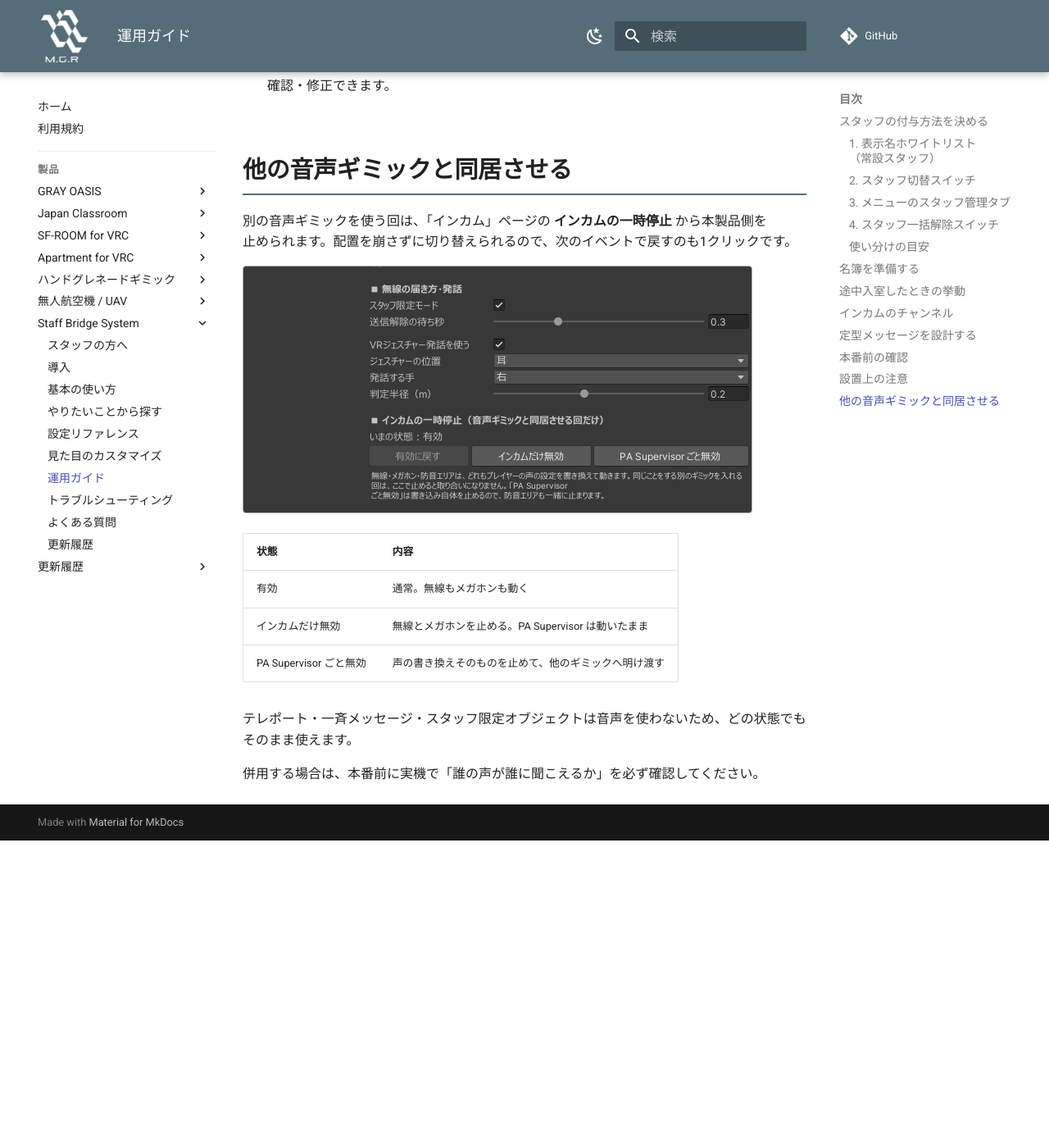
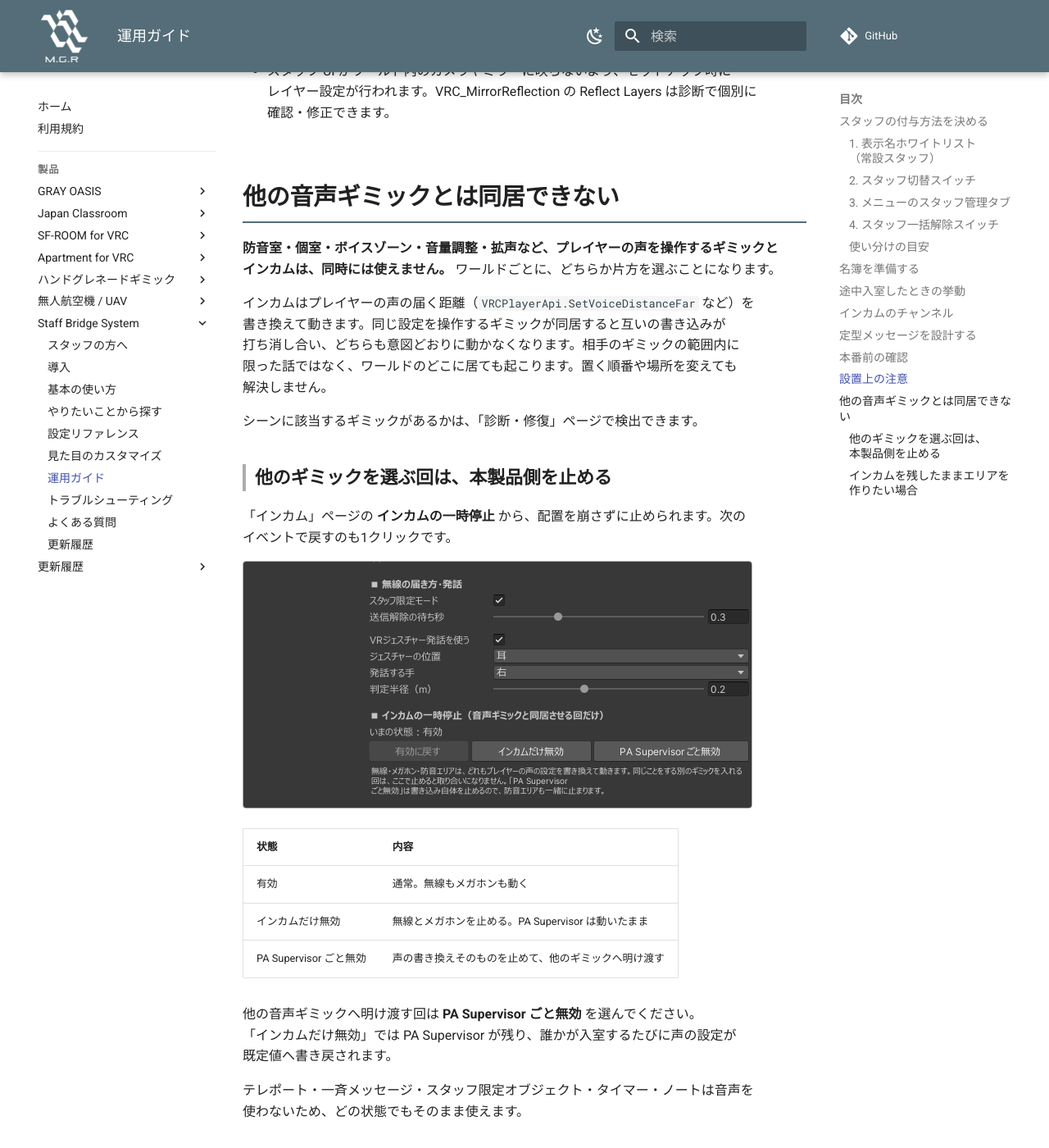
Before and after one commit to MAGURO-git/ProductArchive, an MkDocs documentation site: the page built from docs/staff-bridge-system/operation.md, in a window 1280 px wide and 1400 px high, scrolled down 6621 px. Shown: the whole window at 82% size. Built offline with MkDocs 1.6.1 and Material for MkDocs 9.7.7, drawn with Linux system fonts in a browser that asks for light colours; comment, search, counter and statistics services are not loaded; before the commit the page ends 7646 px from its top, so only the background shows below that; some of the changed text lies outside the part shown.

Commit message:
Staff Bridge System: 音声ギミックとは同居できないことを本文の主張にする
Booth商品文面・診断テキストは「同時には使えません」と断定しているのに、
マニュアルは「同居させる」「干渉する可能性があります」という書き方で、
両立できる前提に読めていた。詳細はマニュアルが正、という方針とも逆転して
いたので、調査で得た内容をこちらへ移す。

- operation.md の見出しを「他の音声ギミックとは同居できない」へ。
  ワールド全域で起きること、置く順番では解決しないこと、
  PA Regulator Area を使う場合の条件と、そこで作れる範囲を書いた。
- howto.md / index.md / faq.md の言い回しも同じ立場へ揃えた。
- install.md「NetworkID の採番」を「参照切れの掃除」へ。実装が変わっている。

Co-Authored-By: Claude Opus 5 <noreply@anthropic.com>

```diff
--- a/docs/staff-bridge-system/operation.md
+++ b/docs/staff-bridge-system/operation.md
@@ -116,6 +116,8 @@ CH名は番号どおりに引き継がれます（CH2 の名前は作り直し
 
     イベント当日に不具合が生じた場合や、それによって進行に生じた損害について、こちらでは責任を負えません。
 
+    はじめて本番で使う回は、動かなかったときにスタッフ間で連絡を取る手段を別に用意しておいてください。
+
 本番と同じワールド・同じ設定で、**一通りの機能を実際に動かして確認してください。** スタッフの付与、無線の通話、テレポート、一斉メッセージ、スイッチの発火まで、実際に人が触る順に通すのが確実です。
 
 確認しておきたい点が2つあります。
@@ -133,9 +135,17 @@ CH名は番号どおりに引き継がれます（CH2 の名前は作り直し
 - **プレイヤーの声を操作する他のギミックとは干渉する可能性があります。** 個室・ボイスゾーン・拡声・声の距離やゲイン変更といったギミックは、インカムと同じ仕組み（プレイヤーの音声設定）を奪い合うため、どちらかが意図どおりに動かなくなります。拡声だけなら本製品側の[メガホン](usage.md#megaphone)でまかなえます。他のギミックを使う回は、「インカム」ページの**インカムの一時停止**から本製品側を止めれば取り合いになりません（下記）。
 - スタッフ UI がワールド内のカメラやミラーに映らないよう、セットアップ時にレイヤー設定が行われます。VRC_MirrorReflection の Reflect Layers は診断で個別に確認・修正できます。
 
-## 他の音声ギミックと同居させる { #incom-power }
+## 他の音声ギミックとは同居できない { #incom-power }
 
-別の音声ギミックを使う回は、「インカム」ページの **インカムの一時停止** から本製品側を止められます。配置を崩さずに切り替えられるので、次のイベントで戻すのも1クリックです。
+**防音室・個室・ボイスゾーン・音量調整・拡声など、プレイヤーの声を操作するギミックとインカムは、同時には使えません。** ワールドごとに、どちらか片方を選ぶことになります。
+
+インカムはプレイヤーの声の届く距離（`VRCPlayerApi.SetVoiceDistanceFar` など）を書き換えて動きます。同じ設定を操作するギミックが同居すると互いの書き込みが打ち消し合い、どちらも意図どおりに動かなくなります。相手のギミックの範囲内に限った話ではなく、ワールドのどこに居ても起こります。置く順番や場所を変えても解決しません。
+
+シーンに該当するギミックがあるかは、「診断・修復」ページで検出できます。
+
+### 他のギミックを選ぶ回は、本製品側を止める
+
+「インカム」ページの **インカムの一時停止** から、配置を崩さずに止められます。次のイベントで戻すのも1クリックです。
 
 ![インカムページの一時停止欄](images/edit-incom-power.png)
 
@@ -145,6 +155,12 @@ CH名は番号どおりに引き継がれます（CH2 の名前は作り直し
 | インカムだけ無効 | 無線とメガホンを止める。PA Supervisor は動いたまま |
 | PA Supervisor ごと無効 | 声の書き換えそのものを止めて、他のギミックへ明け渡す |
 
-テレポート・一斉メッセージ・スタッフ限定オブジェクトは音声を使わないため、どの状態でもそのまま使えます。
+他の音声ギミックへ明け渡す回は **PA Supervisor ごと無効** を選んでください。「インカムだけ無効」では PA Supervisor が残り、誰かが入室するたびに声の設定が既定値へ書き戻されます。
 
-併用する場合は、本番前に実機で「誰の声が誰に聞こえるか」を必ず確認してください。
+テレポート・一斉メッセージ・スタッフ限定オブジェクト・タイマー・ノートは音声を使わないため、どの状態でもそのまま使えます。
+
+### インカムを残したままエリアを作りたい場合
+
+前提パッケージ FukuroUdon の **PA Regulator Area** は、インカムと同じ PA Supervisor の配列に載るため書き込みの取り合いになりません。`enableChannelMode` を OFF・`othersOnly` を ON にして、配列の Talk 行より後ろ・Member 行より前に置いてください。この形ならエリアの中からでも無線が通ります。
+
+作れるのは「**中の声を外に届かせない**」までです。「外の声を中に入れない」と「中の人どうしは普通の声」は、聞き手ごとに聞こえ方を変える必要があるため作れません。
```
Also changed, not shown: docs/staff-bridge-system/faq.md (+1 -1 lines), docs/staff-bridge-system/howto.md (+2 -2 lines), docs/staff-bridge-system/index.md (+1 -1 lines), docs/staff-bridge-system/install.md (+1 -1 lines).
